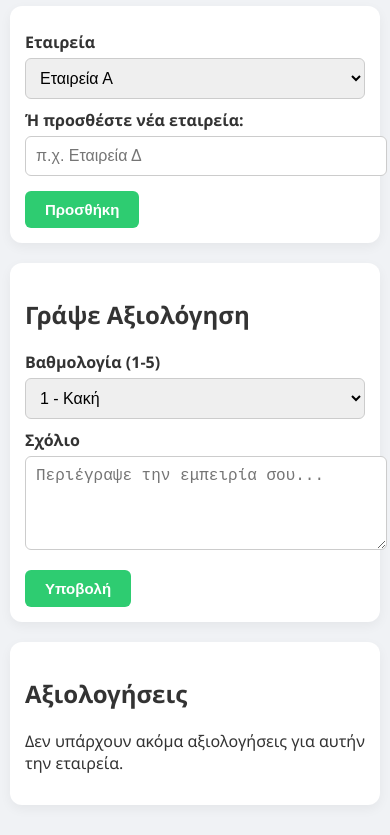
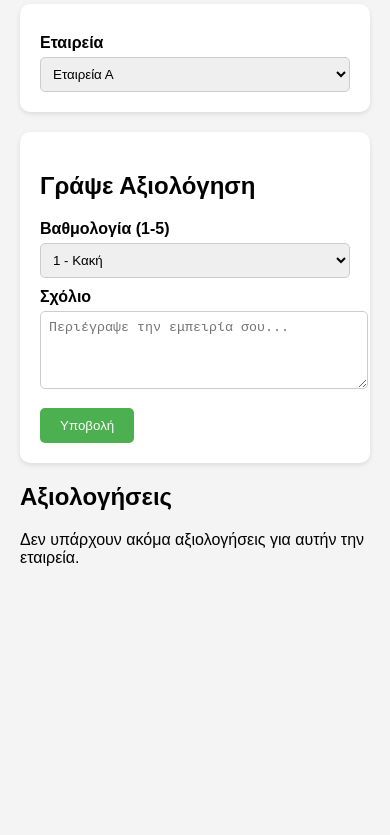
Before and after one commit to gisttt99/employer-reviews, a plain HTML site: page index.html in a window 390 px wide. Shown: the part 133-968 px from the top of the page. After the commit the page ends 844 px from the top, so only its background shows below. Drawn offline with Linux system fonts and the light colour scheme.

Commit message:
Add files via upload

```diff
--- a/index.html
+++ b/index.html
@@ -2,29 +2,27 @@
 <html lang="el">
 <head>
   <meta charset="UTF-8">
-  <meta name="viewport" content="width=device-width, initial-scale=1.0">
   <title>Αξιολογήσεις Εργοδοτών</title>
   <style>
     body {
-      font-family: 'Segoe UI', sans-serif;
-      background: #f0f2f5;
+      font-family: Arial, sans-serif;
+      background: #f4f4f4;
+      margin: 0;
       padding: 20px;
-      margin: 0;
-      color: #333;
     }
 
     h1 {
       text-align: center;
-      color: #2c3e50;
+      color: #333;
     }
 
-    .company-select, .review-form, .review-list {
+    .company-select, .review-form {
       max-width: 600px;
       margin: 20px auto;
-      background: #fff;
+      background: white;
       padding: 20px;
-      border-radius: 12px;
-      box-shadow: 0 4px 12px rgba(0,0,0,0.05);
+      border-radius: 10px;
+      box-shadow: 0 2px 5px rgba(0,0,0,0.1);
     }
 
     label {
@@ -35,28 +33,29 @@
 
     input, select, textarea {
       width: 100%;
-      padding: 10px;
+      padding: 8px;
       margin-top: 5px;
-      border-radius: 6px;
+      border-radius: 5px;
       border: 1px solid #ccc;
-      font-size: 15px;
     }
 
     button {
       margin-top: 15px;
       padding: 10px 20px;
-      background-color: #2ecc71;
+      background-color: #4CAF50;
       color: white;
       border: none;
-      border-radius: 6px;
+      border-radius: 5px;
       cursor: pointer;
-      font-weight: bold;
-      font-size: 15px;
-      transition: background 0.3s;
     }
 
     button:hover {
-      background-color: #27ae60;
+      background-color: #45a049;
+    }
+
+    .review-list {
+      max-width: 600px;
+      margin: 20px auto;
     }
 
     .review {
@@ -65,29 +64,24 @@
       border-radius: 10px;
       margin-bottom: 10px;
       box-shadow: 0 1px 3px rgba(0,0,0,0.1);
-      transition: transform 0.2s ease;
-    }
-
-    .review:hover {
-      transform: scale(1.01);
     }
 
     .stars {
       color: gold;
     }
 
-    @media (max-width: 600px) {
-      body {
-        padding: 10px;
-      }
+    .delete-btn {
+      margin-top: 10px;
+      background: #e74c3c;
+      border: none;
+      color: white;
+      padding: 5px 10px;
+      border-radius: 5px;
+      cursor: pointer;
+    }
 
-      .company-select, .review-form, .review-list {
-        padding: 15px;
-      }
-
-      input, select, textarea {
-        font-size: 16px;
-      }
+    .delete-btn:hover {
+      background: #c0392b;
     }
   </style>
 </head>
@@ -102,10 +96,6 @@
       <option value="Εταιρεία Β">Εταιρεία Β</option>
       <option value="Εταιρεία Γ">Εταιρεία Γ</option>
     </select>
-
-    <label for="newCompany">Ή προσθέστε νέα εταιρεία:</label>
-    <input type="text" id="newCompany" placeholder="π.χ. Εταιρεία Δ">
-    <button onclick="addCompany()">Προσθήκη</button>
   </div>
 
   <div class="review-form">
@@ -127,6 +117,7 @@
 
   <div class="review-list" id="reviewList">
     <h2>Αξιολογήσεις</h2>
+    <!-- Οι αξιολογήσεις θα εμφανιστούν εδώ -->
   </div>
 
   <script>
@@ -141,6 +132,7 @@
       }
 
       const review = {
+        id: Date.now(),
         company,
         rating,
         comment,
@@ -152,6 +144,13 @@
       localStorage.setItem('reviews', JSON.stringify(reviews));
 
       document.getElementById('comment').value = '';
+      showReviews();
+    }
+
+    function deleteReview(id) {
+      let reviews = JSON.parse(localStorage.getItem('reviews') || '[]');
+      reviews = reviews.filter(r => r.id !== id);
+      localStorage.setItem('reviews', JSON.stringify(reviews));
       showReviews();
     }
 
@@ -168,11 +167,6 @@
         return;
       }
 
-      const avg = (
-        filtered.reduce((sum, r) => sum + r.rating, 0) / filtered.length
-      ).toFixed(1);
-      reviewList.innerHTML += `<p><strong>Μέσος όρος βαθμολογίας:</strong> ${avg} / 5</p>`;
-
       filtered.reverse().forEach(r => {
         const div = document.createElement('div');
         div.className = 'review';
@@ -180,32 +174,15 @@
           <div class="stars">Βαθμολογία: ${'★'.repeat(r.rating)}${'☆'.repeat(5 - r.rating)}</div>
           <p>${r.comment}</p>
           <small>Ημερομηνία: ${r.date}</small>
+          <br/>
+          <button class="delete-btn" onclick="deleteReview(${r.id})">Διαγραφή</button>
         `;
         reviewList.appendChild(div);
       });
     }
 
-    function addCompany() {
-      const newComp = document.getElementById('newCompany').value.trim();
-      if (newComp === '') return;
+    document.getElementById('company').addEventListener('change', showReviews);
 
-      const select = document.getElementById('company');
-      const exists = [...select.options].some(opt => opt.value === newComp);
-      if (exists) {
-        alert('Η εταιρεία υπάρχει ήδη.');
-        return;
-      }
-
-      const option = document.createElement('option');
-      option.value = newComp;
-      option.text = newComp;
-      select.appendChild(option);
-      select.value = newComp;
-      document.getElementById('newCompany').value = '';
-      showReviews();
-    }
-
-    document.getElementById('company').addEventListener('change', showReviews);
     showReviews();
   </script>
 
```
